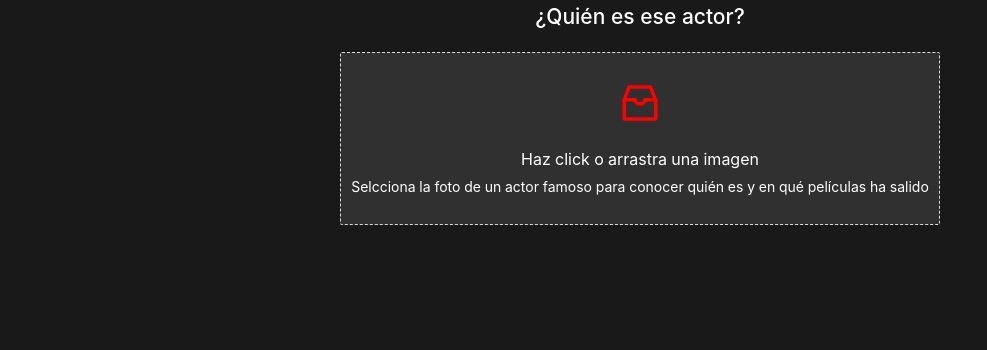
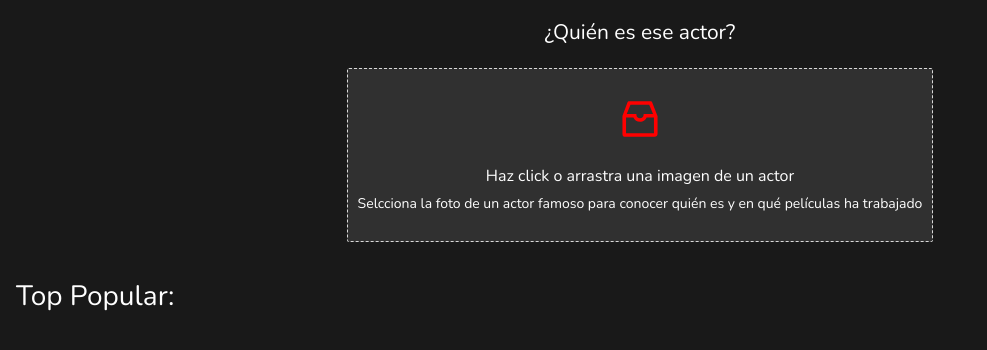
Before and after one commit to innoplusdevs/actor-image-upload, a React (Create React App) app: page /home in a window 1280 px wide. Before the commit this address led to /upload-image. Shown: the top 350 px of the page, without its empty margins (0-987 px from the left). Built offline with nearby package versions, Linux system fonts and the light colour scheme.

Commit message:
TopPopular component and  general font-family

```diff
--- /dev/null
+++ b/src/components/Home/Home.jsx
@@ -0,0 +1,21 @@
+import React from 'react';
+import { TopPopular } from '../TopPopular/TopPopular';
+import { UploadImage } from '../UploadImage/UploadImage';
+
+export const Home = () => {
+    return (
+        <div style={styles.container}>
+            <UploadImage />
+            <TopPopular />
+        </div>
+    );
+}
+
+const styles = {
+    container: {
+        background: 'rgba(0,0,0, 0.9)',
+        color: '#fff',
+        minHeight: '100vh',
+        padding: '1rem'
+    }
+}
--- /dev/null
+++ b/src/components/TopPopular/TopPopular.jsx
@@ -0,0 +1,15 @@
+import React from 'react';
+
+export const TopPopular = () => {
+    return (
+        <div>
+            <h1 style={styles.title}>Top Popular:</h1>
+        </div>
+    )
+}
+
+const styles = {
+    title: {
+        color: '#fff'
+    }
+}
--- a/src/components/UploadImage/UploadImage.jsx
+++ b/src/components/UploadImage/UploadImage.jsx
@@ -52,9 +52,9 @@ export const UploadImage = () => {
           <p className="ant-upload-drag-icon">
             <InboxOutlined style={{ color: 'red' }} />
           </p>
-          <p className="ant-upload-text" style={styles.text}>Haz click o arrastra una imagen</p>
+          <p className="ant-upload-text" style={styles.text}>Haz click o arrastra una imagen de un actor</p>
           <p className="ant-upload-hint" style={styles.text}>
-            Selcciona la foto de un actor famoso para conocer quién es y en qué películas ha salido
+            Selcciona la foto de un actor famoso para conocer quién es y en qué películas ha trabajado
           </p>
         </Dragger>
       </Space>
@@ -65,9 +65,7 @@ export const UploadImage = () => {
 
 const styles = {
   container: {
-    minHeight: '100vh',
-    background: 'rgba(0,0,0, 0.9)',
-    color: '#fff',
+    marginBottom: '2rem'
   },
 
   dragger: {
--- a/src/index.css
+++ b/src/index.css
@@ -1,10 +1,13 @@
 @import "~antd/dist/antd.css";
+
+@font-face {
+  font-family: "Nunito-Regular";
+  src: url("./assets/fonts/Nunito-Regular.ttf");
+}
 
 body {
   margin: 0;
-  font-family: -apple-system, BlinkMacSystemFont, "Segoe UI", "Roboto", "Oxygen",
-    "Ubuntu", "Cantarell", "Fira Sans", "Droid Sans", "Helvetica Neue",
-    sans-serif;
+  font-family: "Nunito-Regular";
   -webkit-font-smoothing: antialiased;
   -moz-osx-font-smoothing: grayscale;
 }
--- a/src/routers/AppRouter.jsx
+++ b/src/routers/AppRouter.jsx
@@ -1,7 +1,7 @@
 import { BrowserRouter as Router, Switch, Route, Redirect } from "react-router-dom";
 
 import { ActorInfo } from "../components/ActorInfo/ActorInfo";
-import { UploadImage } from "../components/UploadImage/UploadImage";
+import { Home } from "../components/Home/Home";
 
 export const AppRouter = () => {
 
@@ -12,8 +12,8 @@ export const AppRouter = () => {
           <Switch>
             <Route
               exact
-              path='/upload-image'
-              component={UploadImage}
+              path='/home'
+              component={Home}
             />
 
             <Route
@@ -21,7 +21,7 @@ export const AppRouter = () => {
               component={ActorInfo}
             />
 
-            <Redirect to='/upload-image' />
+            <Redirect to='/home' />
           </Switch>
         </div>
       </div>
```
Also changed, not shown: src/assets/fonts/Nunito-Regular.ttf (added).
